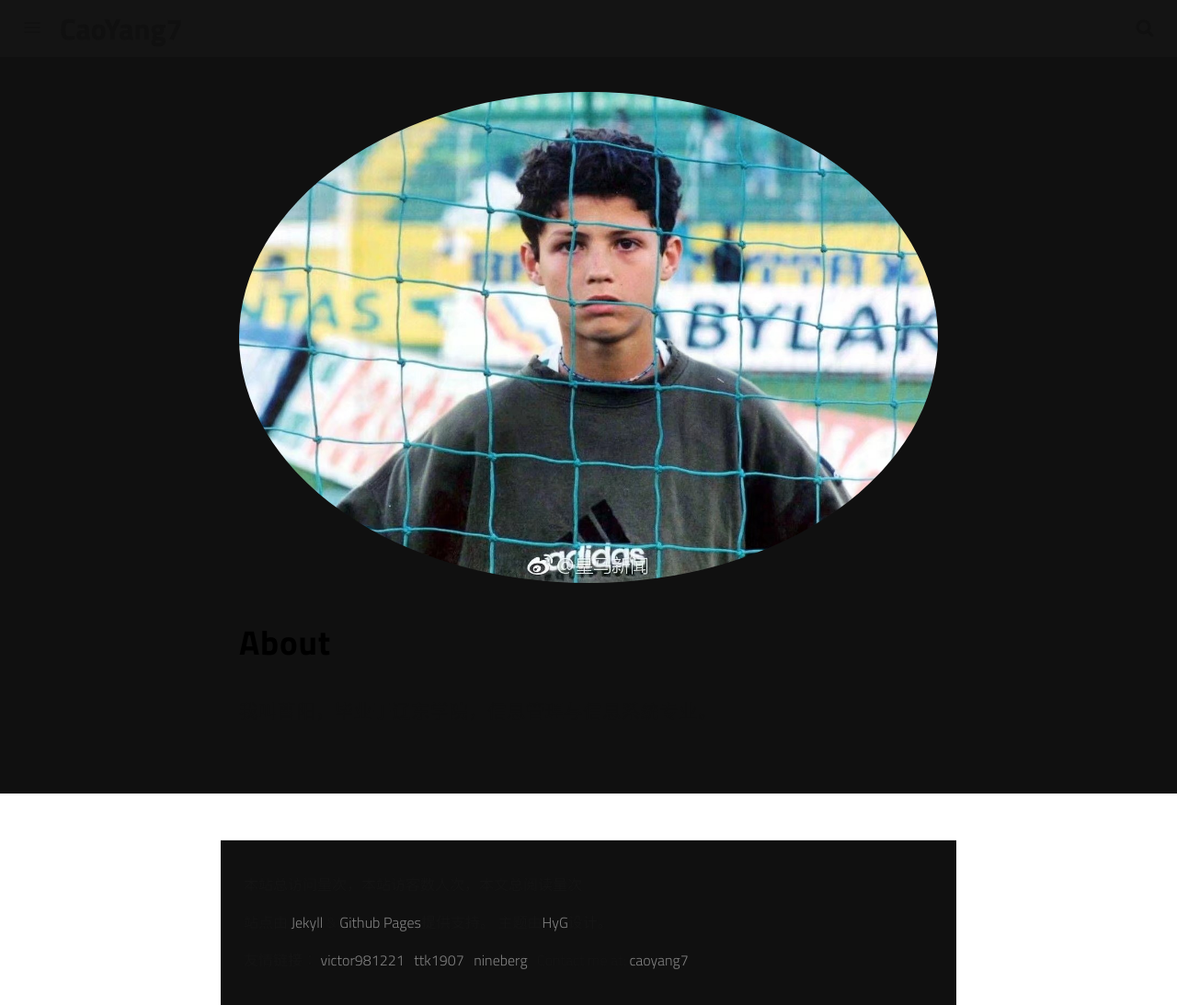
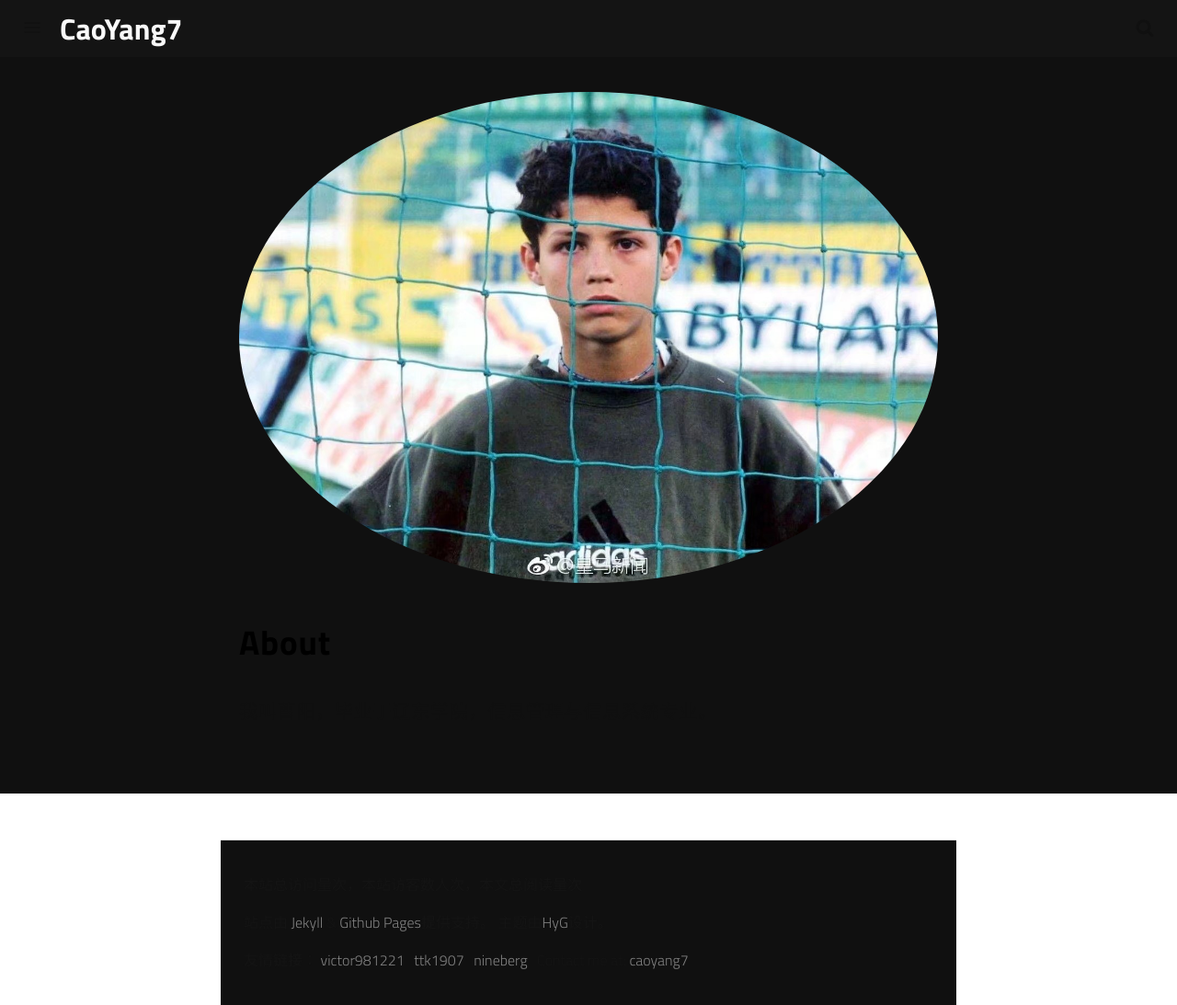
Before and after one commit to caoyang7/caoyang.github.io, a Jekyll site: the page built from about.md, in a window 1280 px wide and 1093 px high. Shown: the whole window at 92% size. Built offline with Jekyll 4.4.1, drawn with Linux system fonts in a browser that asks for light colours; comment, search, counter and statistics services are not loaded.

Commit message:
修改顏色

```diff
--- a/assets/css/main.css
+++ b/assets/css/main.css
@@ -57,7 +57,7 @@ dfn {
 }
 mark {
 	background-color:#ff0;
-	color:#000
+	color:#f9f9f9
 }
 small {
 	font-size:80%
@@ -506,7 +506,7 @@ html,body {
 	line-height:2rem
 }
 .bar-header .logo a {
-	color:#101010;
+	color:#f9f9f9;
 	text-decoration:none;
 	font-size:2rem
 }
```
